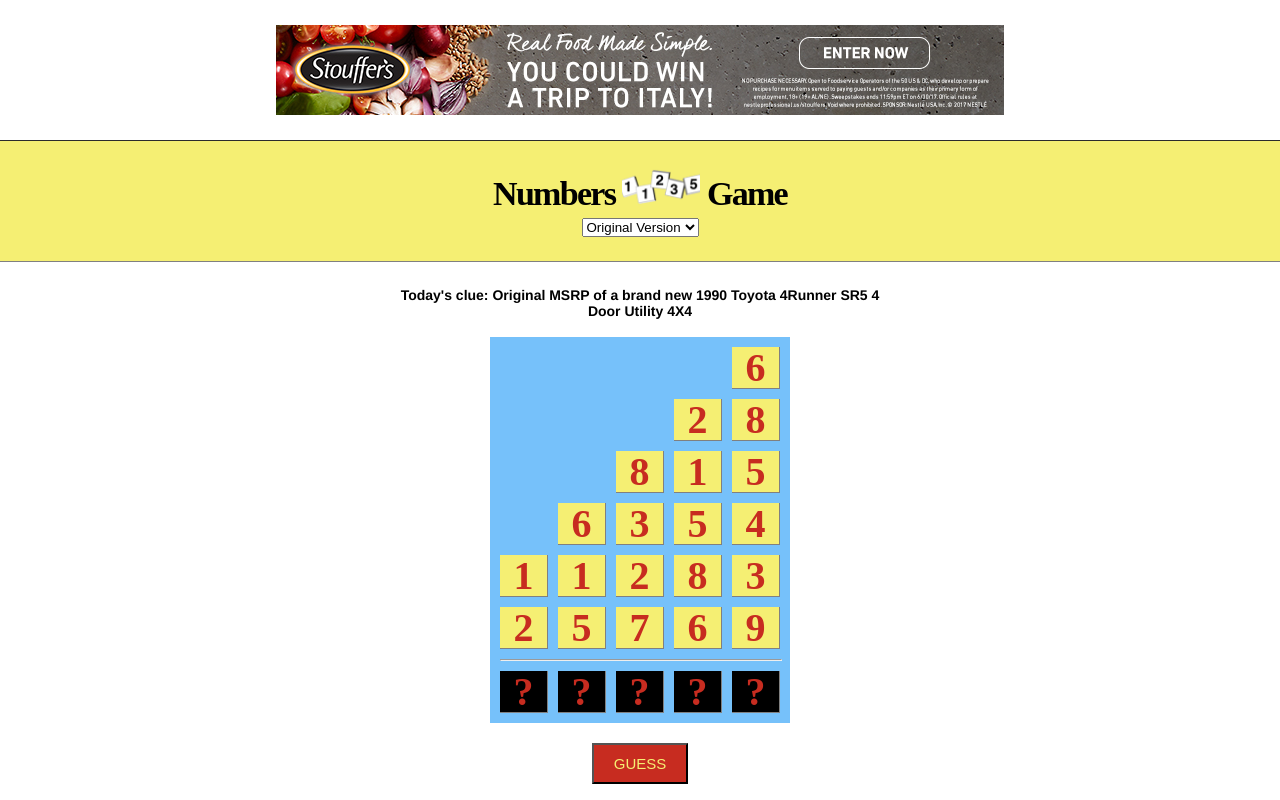
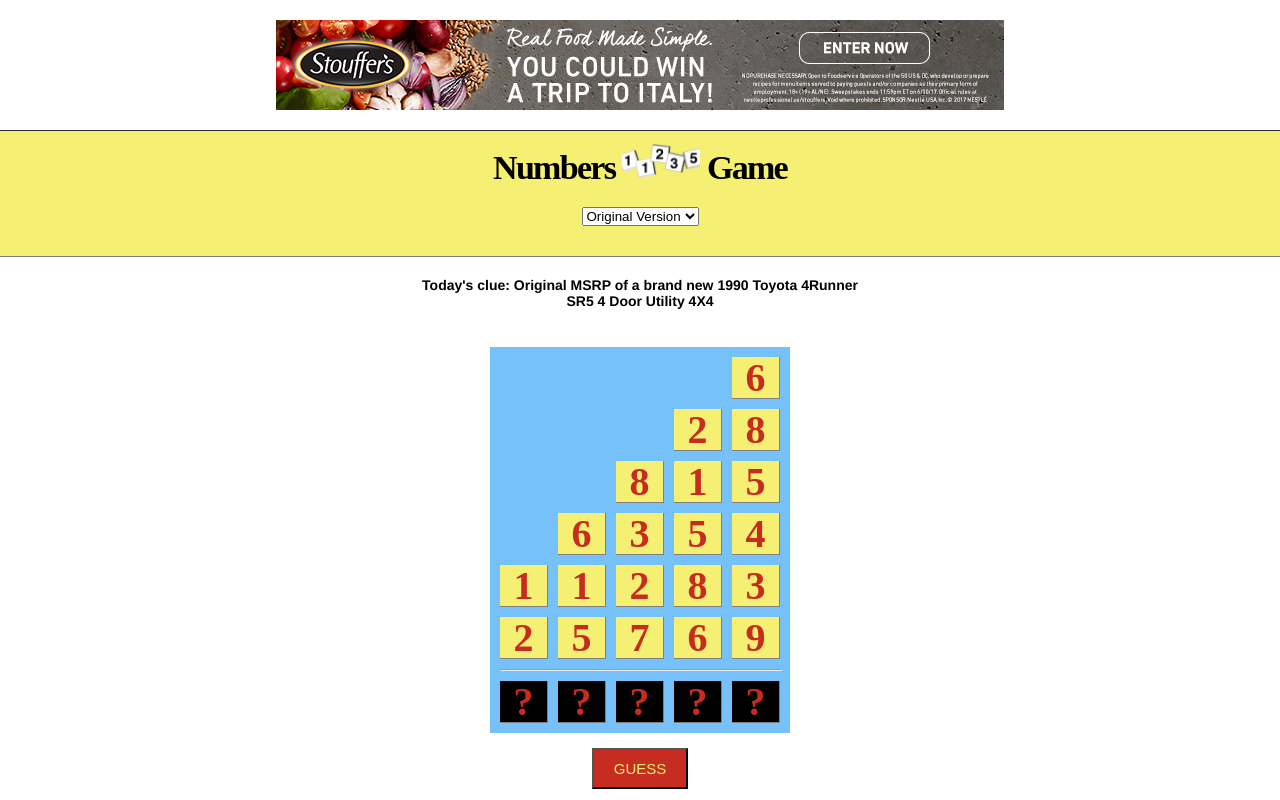
Before and after one commit to trackmastergreg/trackmastergreg.github.io, a plain HTML site: page numbers/index.html in a window 1280 px wide. Shown: the top 800 px of the page. Drawn offline with nearby package versions, Linux system fonts and the light colour scheme.

Commit message:
Add files via upload

```diff
--- a/numbers/css/numbers.css
+++ b/numbers/css/numbers.css
@@ -20,7 +20,11 @@ h2 {
 font-size: 14px;
 color: black;
 text-align: center;
+margin: 10px;
 }
+
+@media(min-width: 500px) { h2 { margin: 20px; } }
+@media(min-width: 800px) { h2 { margin: 20px; } }
 
 hr {
 width: 100%;
@@ -34,8 +38,8 @@ align-items: center;
 justify-content: center;
 flex-wrap: nowrap;
 margin: auto;
-padding: 10px;
-min-height: 60px;
+padding: 5px;
+min-height: 50px;
 color: black;
 text-align: center;
 }
@@ -49,8 +53,8 @@ flex-direction: column;
 align-items: center;
 justify-content: space-evenly;
 flex-wrap: nowrap;
-padding: 10px;
-min-height: 80px;
+padding: 1px 0px 4px 0px;
+min-height: 75px;
 color: black;
 border-top: 1px inset gray;
 border-bottom: 1px inset gray;
@@ -58,10 +62,14 @@ background-color: #f5ef73;
 }
 
 @media(min-width: 500px) { .top { height: 100px; } }
-@media(min-width: 800px) { .top { height: 100px; } }
+@media(min-width: 800px) { .top { height: 120px; } }
 
 .logo {
 height: 5vh;
+}
+
+.options {
+text-align: center;
 }
 
 .title {
@@ -71,7 +79,7 @@ font-size: 3.95vh;
 font-weight: bold;
 letter-spacing: -.05em;
 text-align: center;
-margin: 0 0 5px 0;
+margin: 0;
 font-family: American Typewriter, serif;
 }
 
@@ -89,7 +97,7 @@ min-height: 100px;
 color: black;
 border-top: 1px inset gray;
 border-bottom: 1px inset gray;
-padding: 15px 0;
+//padding: 15px 0;
 }
 
 .details {
@@ -103,7 +111,7 @@ margin: 0 auto;
 height: calc(100% - 100px);
 display: flex;
 flex-direction: column;
-padding: 25px;
+padding: 0 25px;
 }
 
 .container {
@@ -166,7 +174,7 @@ background-color: #c72c20 !important;
 }
 
 .guess {
-margin: 20px auto 0px auto;
+margin: 15px auto 15px auto;
 }
 
 .reveal {
```
